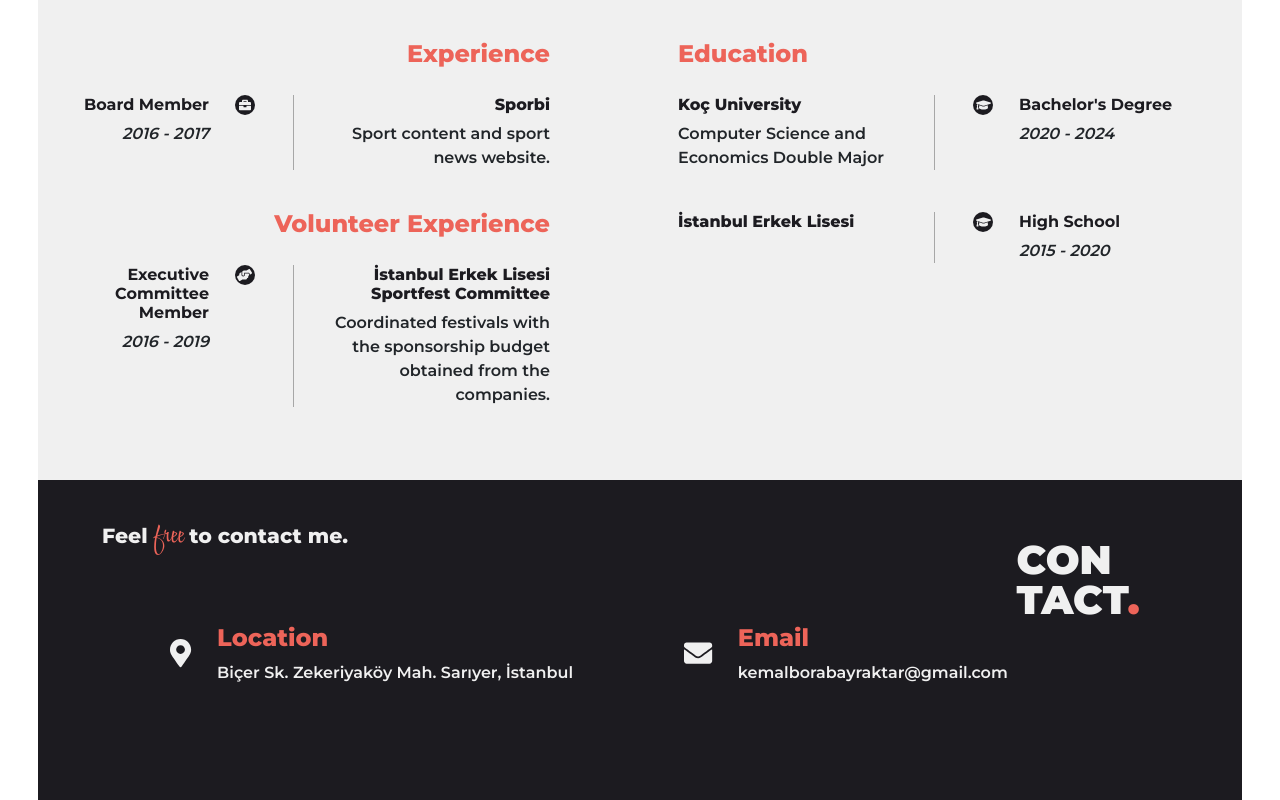
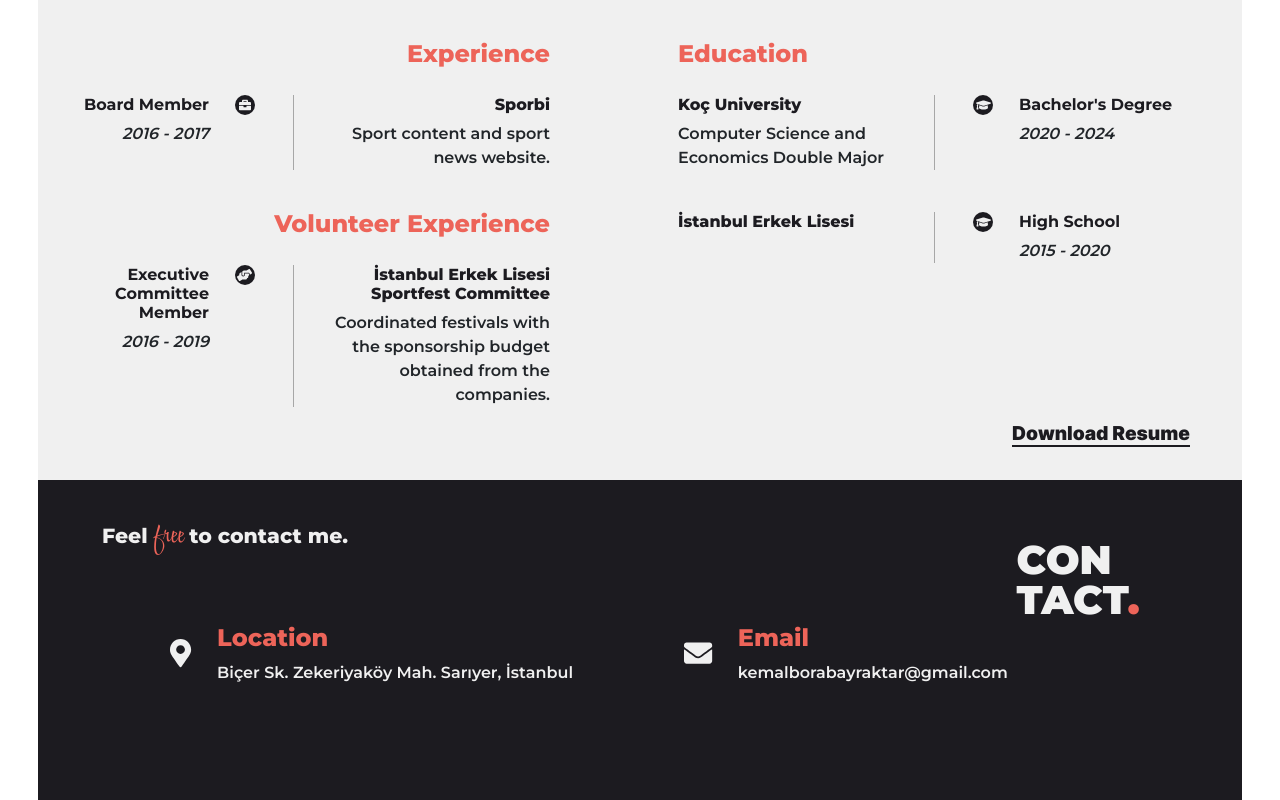
Before and after one commit to bora-bayraktar/portfolio, a React (Create React App) app: page / in a window 1280 px wide. Shown: the part 2080-2880 px from the top of the page. Built offline with nearby package versions, Linux system fonts and the light colour scheme.

Commit message:
Add download resume button

```diff
--- a/src/components/More.js
+++ b/src/components/More.js
@@ -1,6 +1,7 @@
 import React, { Component } from "react";
 import Education from "./Education";
 import Experience from "./Experience";
+import FavButton from "./FavButton";
 
 class More extends Component {
     render() {
@@ -19,11 +20,18 @@ class More extends Component {
                         style={{ color: "rgb(237, 100, 89)" }}
                     >
                         my
-                    </span>{" "}carrier.
+                    </span>{" "}
+                    carrier.
                 </h3>
                 <div className="experience-education">
                     <Experience />
                     <Education />
+                    <FavButton
+                        goHere="https://github.com/bora-bayraktar/dotfiles/files/8010764/CV.pdf"
+                        download
+                        content="Download Resume"
+                        name="download-resume"
+                    />
                 </div>
             </div>
         );
--- a/src/css/index.css
+++ b/src/css/index.css
@@ -401,7 +401,7 @@ body {
     }
 }
 
-/*----------------- EXPERIENCE & EDUCATION -----------------*/
+/*----------------- MORE -----------------*/
 
 .more {
     position: relative;
@@ -548,9 +548,28 @@ body {
     margin-bottom: 5vh;
 }
 
+.download-resume {
+    position: absolute;
+    bottom: 0vh;
+    right: 0vw;
+    font: 1.5vmax "Inter";
+    color: var(--black);
+}
+
 @media screen and (max-width: 690px) {
     .more {
         overflow: auto;
+    }
+
+    .download-resume {
+        position: relative;
+        text-align: center;
+        top: 0vh;
+        margin-bottom: 5vh;
+    }
+
+    .fav-button {
+        font-size: 0.9rem;
     }
 
     .experience-education {
```
